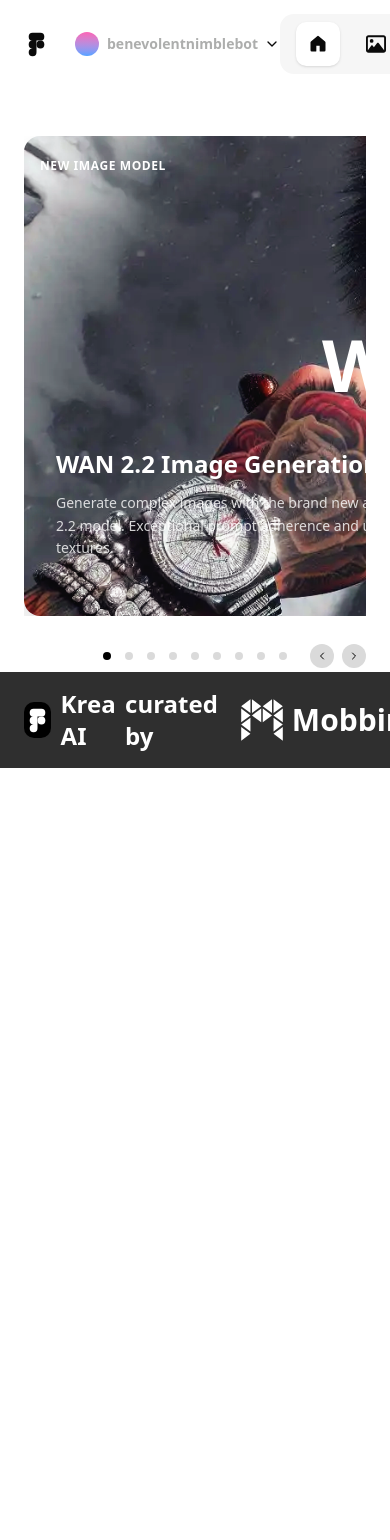
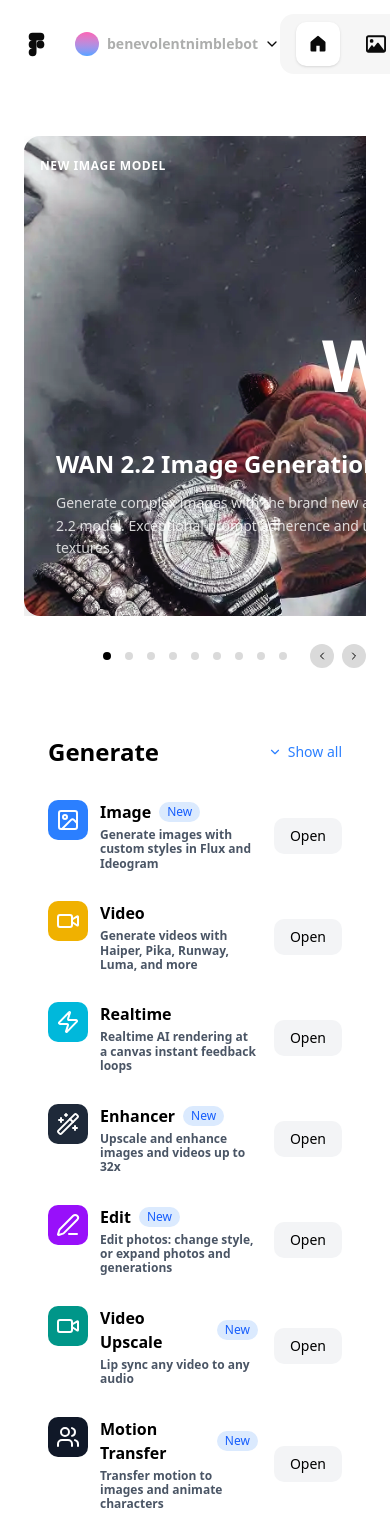
Before and after one commit to Lansa-18/cartolink_assessment, a Next.js app: page / in a window 390 px wide. Shown: the top 1540 px of the page. Before the commit the page ends 844 px from the top, so only its background shows below. Built offline with nearby package versions, Linux system fonts and the light colour scheme.

Commit message:
Done with the Generate section

```diff
--- a/app/_components/Carousel.tsx
+++ b/app/_components/Carousel.tsx
@@ -9,7 +9,7 @@
   const [currentIndex, setCurrentIndex] = useState(0);
 
   // Calculate scroll amount (one card width + gap)
-  const scrollAmount = 896; // 440px card width + 16px gap
+  const scrollAmount = 896; // 880 card width + 16px gap
 
   const nextSlide = () => {
     setCurrentIndex((prevIndex) =>
@@ -40,7 +40,7 @@
           {carouselDetails.map((card) => (
             <div
               key={card.id}
-              className="flex-shrink-0" // Fixed width for cards
+              className="flex-shrink-0"
             >
               <CarouselCard
                 imgSrc={card.imgSrc}
@@ -76,16 +76,22 @@
         <div className="absolute right-0 flex gap-2">
           <button
             onClick={prevSlide}
-            className="z-30 p-1.5 bg-[#dadada] dark:bg-white backdrop-blur-sm rounded-full hover:bg-white/30 transition-colors duration-200"
+            className="z-30 p-1.5 bg-[#dadada] dark:bg-white backdrop-blur-sm rounded-full group hover:bg-black transition-colors duration-200"
           >
-            <ChevronLeft size={12} className="text-black font-bold" />
+            <ChevronLeft
+              size={12}
+              className="text-black group-hover:text-white font-bold dark:group-hover:text-black"
+            />
           </button>
 
           <button
             onClick={nextSlide}
-            className="z-30 p-1.5 bg-[#dadada] dark:bg-white backdrop-blur-sm rounded-full hover:bg-white/30 transition-colors duration-200"
+            className="z-30 p-1.5 bg-[#dadada] dark:bg-white backdrop-blur-sm rounded-full group hover:bg-black hover:text-white transition-colors duration-200"
           >
-            <ChevronRight size={12} className="text-black font-bold" />
+            <ChevronRight
+              size={12}
+              className="text-black group-hover:text-white dark:group-hover:text-black font-bold"
+            />
           </button>
         </div>
       </div>
--- a/app/_components/CarouselCard.tsx
+++ b/app/_components/CarouselCard.tsx
@@ -1,13 +1,5 @@
+import { CarouselCardProps } from "@/lib/types";
 import Image from "next/image";
-
-interface CarouselCardProps {
-  imgSrc: string;
-  modelText: string;
-  centerText: string;
-  bottomHeaderText: string;
-  bottomParagraph: string;
-  btnText: string;
-}
 
 export default function CarouselCard({
   imgSrc,
@@ -19,8 +11,6 @@
 }: CarouselCardProps) {
   return (
     <div className="relative w-[55rem] h-[30rem] rounded-2xl overflow-hidden shadow-2xl">
-      {/* Background Images */}
-
       <Image src={imgSrc} alt="carousel-img" fill className="object-cover" />
 
       <div className="absolute top-4 left-4 z-20">
@@ -48,9 +38,8 @@
           </p>
         </div>
 
-        {/* CTA Button */}
         <div className="absolute bottom-8 right-8">
-          <button className="bg-white text-gray-900 px-6 py-3 rounded-full font-semibold text-sm hover:bg-gray-100 transition-colors duration-200 shadow-lg">
+          <button className="bg-white text-gray-900 px-6 py-3 cursor-pointer rounded-full font-semibold text-sm hover:bg-gray-100 transition-colors duration-200 shadow-lg">
             {btnText}
           </button>
         </div>
--- a/app/_components/GenerateCard.tsx
+++ b/app/_components/GenerateCard.tsx
@@ -1,6 +1,64 @@
+import { GenerateItem } from "@/lib/types";
+import { ChevronDown } from "lucide-react";
 
-export default function GenerateCard() {
+interface GenerateCardProps {
+  generateItems: GenerateItem[];
+}
+
+export default function GenerateCard({generateItems}: GenerateCardProps) {
   return (
-    <div>GenerateCard</div>
-  )
+    <div className="py-16 px-6 mx-auto">
+      <div className="flex items-center justify-between mb-8">
+        <h2 className="text-2xl font-semibold text-black dark:text-white">
+          Generate
+        </h2>
+        <button className="text-blue-500 hover:text-blue-600 text-sm font-medium flex items-center gap-1.5 justify-center">
+          <ChevronDown size={14} />
+          Show all
+        </button>
+      </div>
+
+      {/* Grid */}
+      <div className="grid grid-cols-1 md:grid-cols-4 gap-7.5">
+        {generateItems.map((item) => (
+          <div
+            key={item.id}
+            className="bg-transparent"
+          >
+            <div className="flex items-center justify-between">
+              {/* Left side - Icon and Content */}
+              <div className="flex items-start gap-3 flex-1">
+                <div
+                  className={`w-10 h-10 ${item.bgColor} rounded-lg flex items-center justify-center flex-shrink-0`}
+                >
+                  {item.icon}
+                </div>
+
+                {/* Title and Description */}
+                <div className="">
+                  <div className="flex items-center gap-2 mb-1">
+                    <h3 className="text-base font-semibold text-black dark:text-white">
+                      {item.title}
+                    </h3>
+                    {item.isNew && (
+                      <span className="bg-blue-100 text-blue-600 dark:bg-blue-900 dark:text-blue-300 text-xs font-medium px-2 py-0.5 rounded-full">
+                        New
+                      </span>
+                    )}
+                  </div>
+                  <p className="text-gray-600 dark:text-gray-400 text-xs font-semibold leading-[1.20]">
+                    {item.description}
+                  </p>
+                </div>
+              </div>
+
+              {/* Right side - Open Button */}
+              <button className="bg-gray-100 hover:bg-gray-200 dark:bg-gray-800 dark:hover:bg-gray-700 text-black dark:text-white font-medium py-2 px-4 rounded-lg transition-colors duration-200 text-sm ml-4 flex-shrink-0">
+                Open
+              </button>
+            </div>
+          </div>
+        ))}
+      </div>
+    </div>  )
 }
--- a/app/_components/GenerateSection.tsx
+++ b/app/_components/GenerateSection.tsx
@@ -1,6 +1,80 @@
+import { GenerateItem } from "@/lib/types";
+import {
+  Image,
+  Video,
+  Zap,
+  Wand2,
+  Edit3,
+  VideoIcon,
+  Users,
+  Brain,
+} from "lucide-react";
+import GenerateCard from "./GenerateCard";
+
+const generateItems: GenerateItem[] = [
+  {
+    id: "image",
+    title: "Image",
+    description: "Generate images with custom styles in Flux and Ideogram",
+    icon: <Image size={24} className="text-white" />,
+    isNew: true,
+    bgColor: "bg-blue-500",
+  },
+  {
+    id: "video",
+    title: "Video",
+    description: "Generate videos with Haiper, Pika, Runway, Luma, and more",
+    icon: <Video size={24} className="text-white" />,
+    bgColor: "bg-yellow-500",
+  },
+  {
+    id: "realtime",
+    title: "Realtime",
+    description: "Realtime AI rendering at a canvas instant feedback loops",
+    icon: <Zap size={24} className="text-white" />,
+    bgColor: "bg-cyan-500",
+  },
+  {
+    id: "enhancer",
+    title: "Enhancer",
+    description: "Upscale and enhance images and videos up to 32x",
+    icon: <Wand2 size={24} className="text-white" />,
+    isNew: true,
+    bgColor: "bg-gray-800",
+  },
+  {
+    id: "edit",
+    title: "Edit",
+    description: "Edit photos: change style, or expand photos and generations",
+    icon: <Edit3 size={24} className="text-white" />,
+    isNew: true,
+    bgColor: "bg-purple-600",
+  },
+  {
+    id: "video-upscale",
+    title: "Video Upscale",
+    description: "Lip sync any video to any audio",
+    icon: <VideoIcon size={24} className="text-white" />,
+    isNew: true,
+    bgColor: "bg-teal-600",
+  },
+  {
+    id: "motion-transfer",
+    title: "Motion Transfer",
+    description: "Transfer motion to images and animate characters",
+    icon: <Users size={24} className="text-white" />,
+    isNew: true,
+    bgColor: "bg-gray-900",
+  },
+  {
+    id: "train",
+    title: "Train",
+    description: "Teach Krea to replicate your style, products, or characters",
+    icon: <Brain size={24} className="text-white" />,
+    bgColor: "bg-orange-500",
+  },
+];
 
 export default function GenerateSection() {
-  return (
-    <div>GenerateSection</div>
-  )
+  return <GenerateCard generateItems={generateItems} />;
 }
--- a/app/page.tsx
+++ b/app/page.tsx
@@ -1,5 +1,6 @@
 import Carousel from "./_components/Carousel";
 import Footer from "./_components/Footer";
+import GenerateSection from "./_components/GenerateSection";
 
 export default function Home() {
   return (
@@ -7,6 +8,8 @@
       <section className="bg-white dark:bg-black pt-12 px-6">
         <div className="mx-auto">
           <Carousel />
+
+          <GenerateSection />
         </div>
       </section>
       <Footer />
--- a/lib/carouselDetails.ts
+++ b/lib/carouselDetails.ts
@@ -1,4 +1,6 @@
-export const carouselDetails = [
+import { carouselDetails as CarouselDetailsType } from "./types";
+
+export const carouselDetails: CarouselDetailsType[] = [
   {
     id: 1,
     imgSrc: "/img1.png",
--- /dev/null
+++ b/lib/types.ts
@@ -0,0 +1,27 @@
+export interface GenerateItem {
+  id: string;
+  title: string;
+  description: string;
+  icon: React.ReactNode;
+  isNew?: boolean;
+  bgColor: string;
+}
+
+export interface CarouselCardProps {
+  imgSrc: string;
+  modelText: string;
+  centerText: string;
+  bottomHeaderText: string;
+  bottomParagraph: string;
+  btnText: string;
+}
+
+export interface carouselDetails {
+  id: number;
+  imgSrc: string;
+  modelText: string;
+  centerText: string;
+  bottomHeaderText: string;
+  bottomParagraph: string;
+  btnText: string;
+}
--- a/package.json
+++ b/package.json
@@ -29,6 +29,8 @@
     "@types/react-dom": "^19",
     "eslint": "^9",
     "eslint-config-next": "15.5.3",
+    "prettier": "^3.6.2",
+    "prettier-plugin-tailwindcss": "^0.6.14",
     "tailwindcss": "^4",
     "tw-animate-css": "^1.3.8",
     "typescript": "^5"
```
Also changed, not shown: 1 other file (tests, documents, lock files or other folders).
